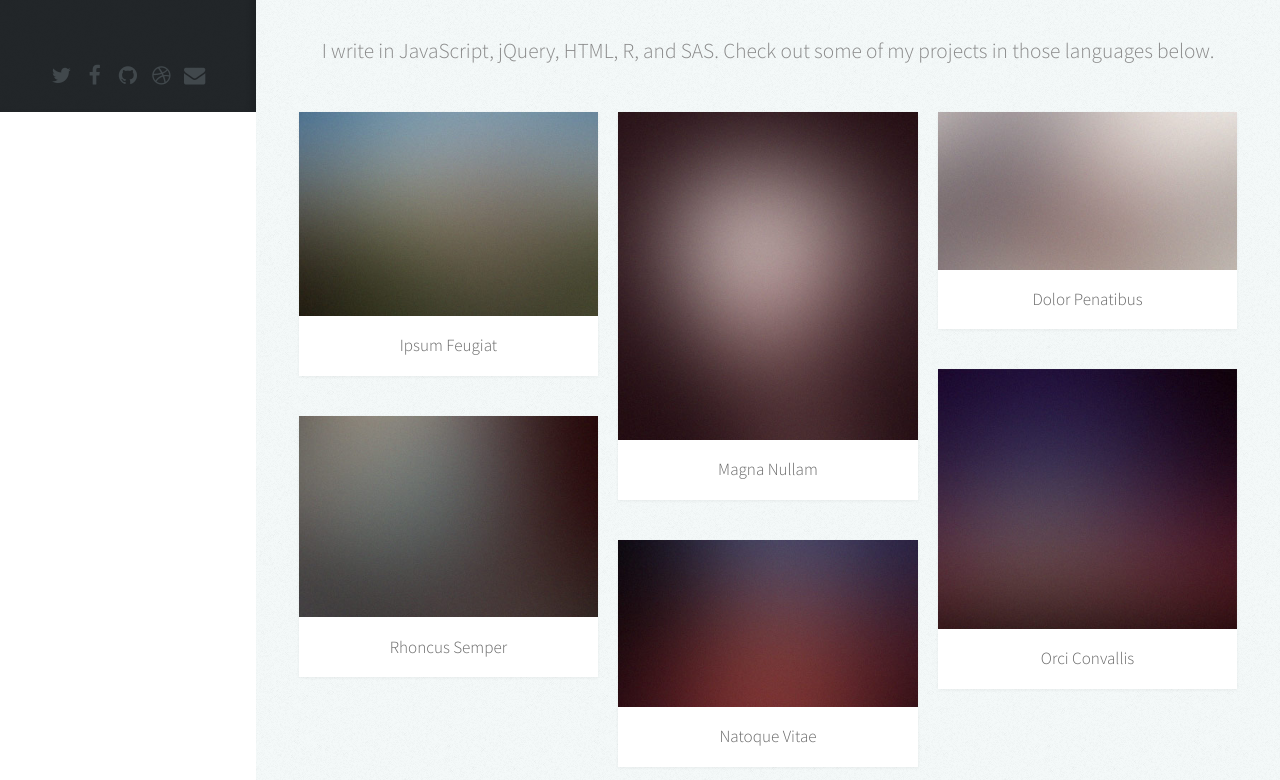
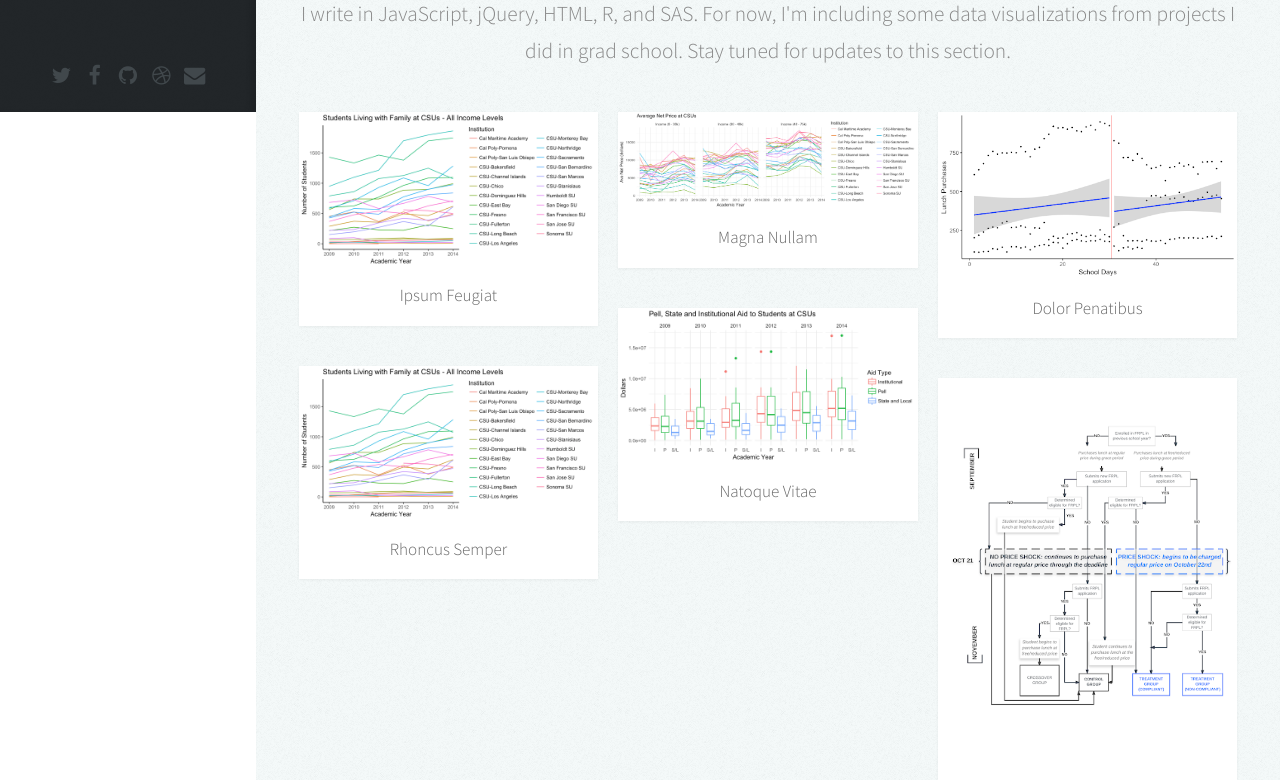
Before and after one commit to egconley/portfolio, a plain HTML site: page starter-code/index.html in a window 1280 px wide. Shown: the part 688-1468 px from the top of the page. Drawn offline with Linux system fonts and the light colour scheme.

Commit message:
added images from past projects

```diff
--- a/starter-code/index.html
+++ b/starter-code/index.html
@@ -66,8 +66,7 @@
 							<header>
 								<h2 class="alt">Hi! I'm <strong>Ellen Conley</strong>. I'm a software developer<br />
 								in Seattle, currently studying at Code Fellows.</h2>
-								<p>Stay tuned for new postings as<br />
-								I finish projects!</p>
+								<p>Stay tuned as I post new projects!</p>
 							</header>
 
 							<footer>
@@ -85,18 +84,18 @@
 								<h2>Portfolio</h2>
 							</header>
 
-							<p>I write in JavaScript, jQuery, HTML, R, and SAS.  Check out some of my projects in those languages below.</p>
+							<p>I write in JavaScript, jQuery, HTML, R, and SAS.  For now, I'm including some data visualizations from projects I did in grad school. Stay tuned for updates to this section.</p>
 
 							<div class="row">
 								<div class="col-4 col-12-mobile">
 									<article class="item">
-										<a href="#" class="image fit"><img src="images/pic02.jpg" alt="" /></a>
+										<a href="#" class="image fit"><img src="images/state-volatity-paper-graph1.png" alt="" /></a>
 										<header>
 											<h3>Ipsum Feugiat</h3>
 										</header>
 									</article>
 									<article class="item">
-										<a href="#" class="image fit"><img src="images/pic03.jpg" alt="" /></a>
+										<a href="#" class="image fit"><img src="images/state-volatity-paper-graph1.png" alt="" /></a>
 										<header>
 											<h3>Rhoncus Semper</h3>
 										</header>
@@ -104,13 +103,13 @@
 								</div>
 								<div class="col-4 col-12-mobile">
 									<article class="item">
-										<a href="#" class="image fit"><img src="images/pic04.jpg" alt="" /></a>
+										<a href="#" class="image fit"><img src="images/state-volatility-paper-graph3.png" alt="" /></a>
 										<header>
 											<h3>Magna Nullam</h3>
 										</header>
 									</article>
 									<article class="item">
-										<a href="#" class="image fit"><img src="images/pic05.jpg" alt="" /></a>
+										<a href="#" class="image fit"><img src="images/state-volatility-paper-graph4.png" alt="" /></a>
 										<header>
 											<h3>Natoque Vitae</h3>
 										</header>
@@ -118,13 +117,13 @@
 								</div>
 								<div class="col-4 col-12-mobile">
 									<article class="item">
-										<a href="#" class="image fit"><img src="images/pic06.jpg" alt="" /></a>
+										<a href="#" class="image fit"><img src="images/writing-samp-reg-discontinuity.png" alt="" /></a>
 										<header>
 											<h3>Dolor Penatibus</h3>
 										</header>
 									</article>
 									<article class="item">
-										<a href="#" class="image fit"><img src="images/pic07.jpg" alt="" /></a>
+										<a href="#" class="image fit"><img src="images/writing-sample-flow-chart.png" alt="" /></a>
 										<header>
 											<h3>Orci Convallis</h3>
 										</header>
```
Also changed, not shown: starter-code/images/state-volatility-paper-graph2.png (added), starter-code/images/state-volatility-paper-graph3.png (added), starter-code/images/state-volatility-paper-graph4.png (added), starter-code/images/state-volatity-paper-graph1.png (added), starter-code/images/writing-samp-reg-discontinuity.png (added), starter-code/images/writing-sample-flow-chart.png (added).
